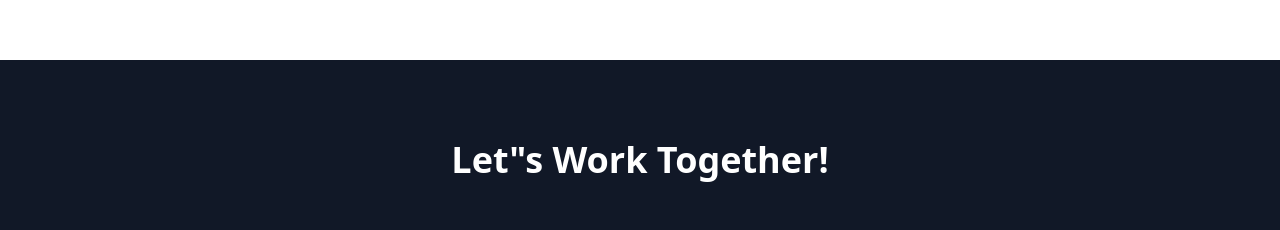
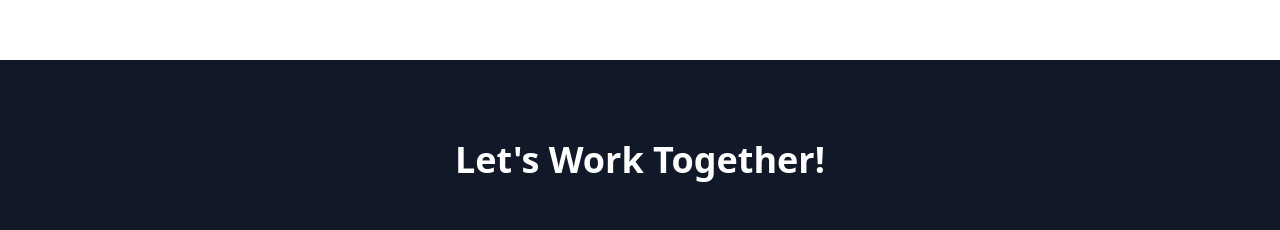
Before and after one commit to ginanjar-tg/my-portfolio, a Next.js app: page /component_pages/hero in a window 1280 px wide. Shown: the part 3366-3596 px from the top of the page. Built offline with nearby package versions, Linux system fonts and the light colour scheme.

Commit message:
fix typo again

```diff
--- a/pages/component_pages/hero.js
+++ b/pages/component_pages/hero.js
@@ -171,7 +171,7 @@ export default function Hero() {
         <div className="bg-gray-900 h-full font-poppins text-white -mt-5 py-14">
           <br />
           <div className="text-center font-bold text-xl md:text-4xl">
-            Let&quot;s Work Together!
+            Let&apos;s Work Together!
           </div>
           <div className="text-xs md:text-lg py-10 md:py-20">
             <p className="text-center">
```
